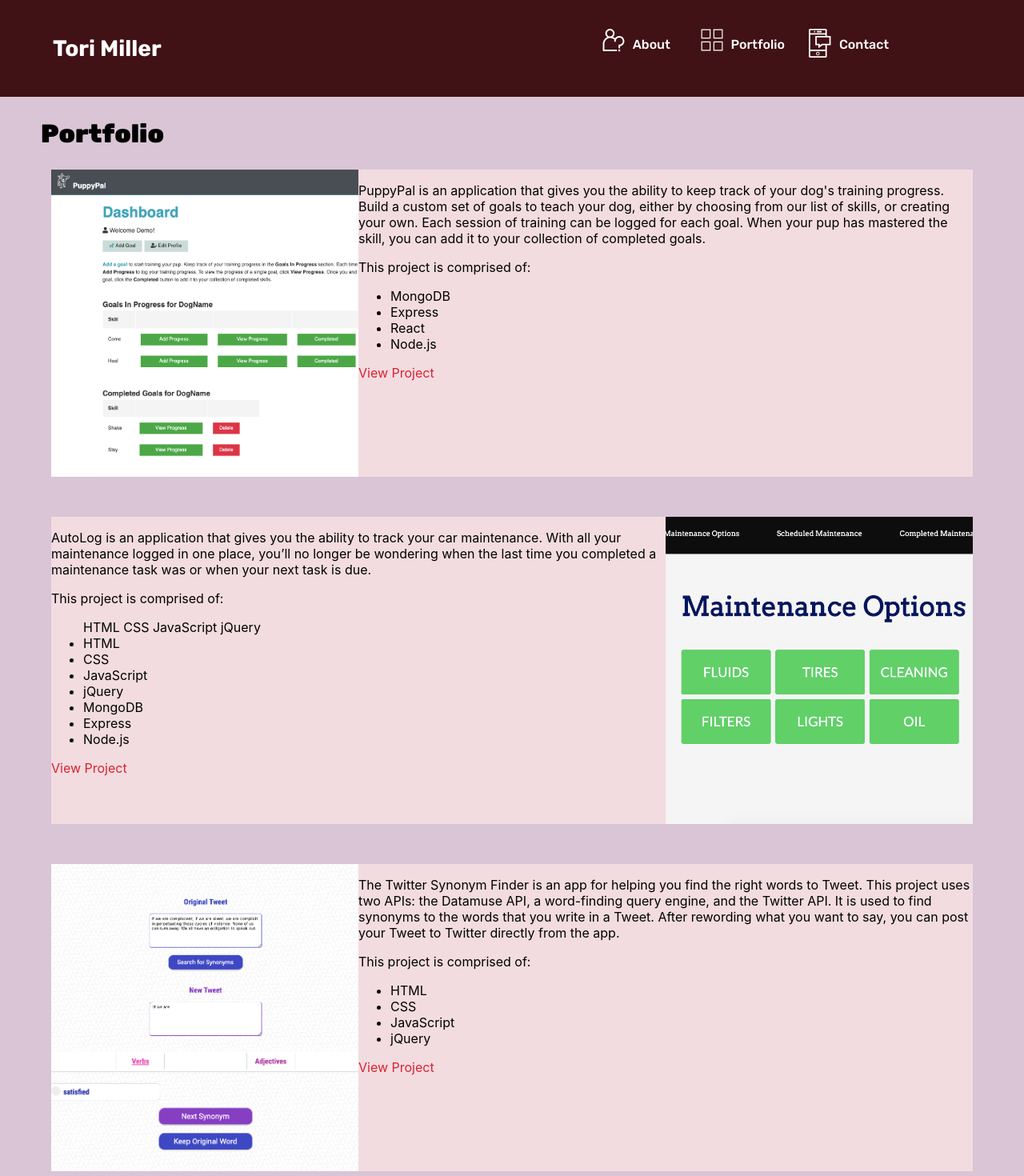
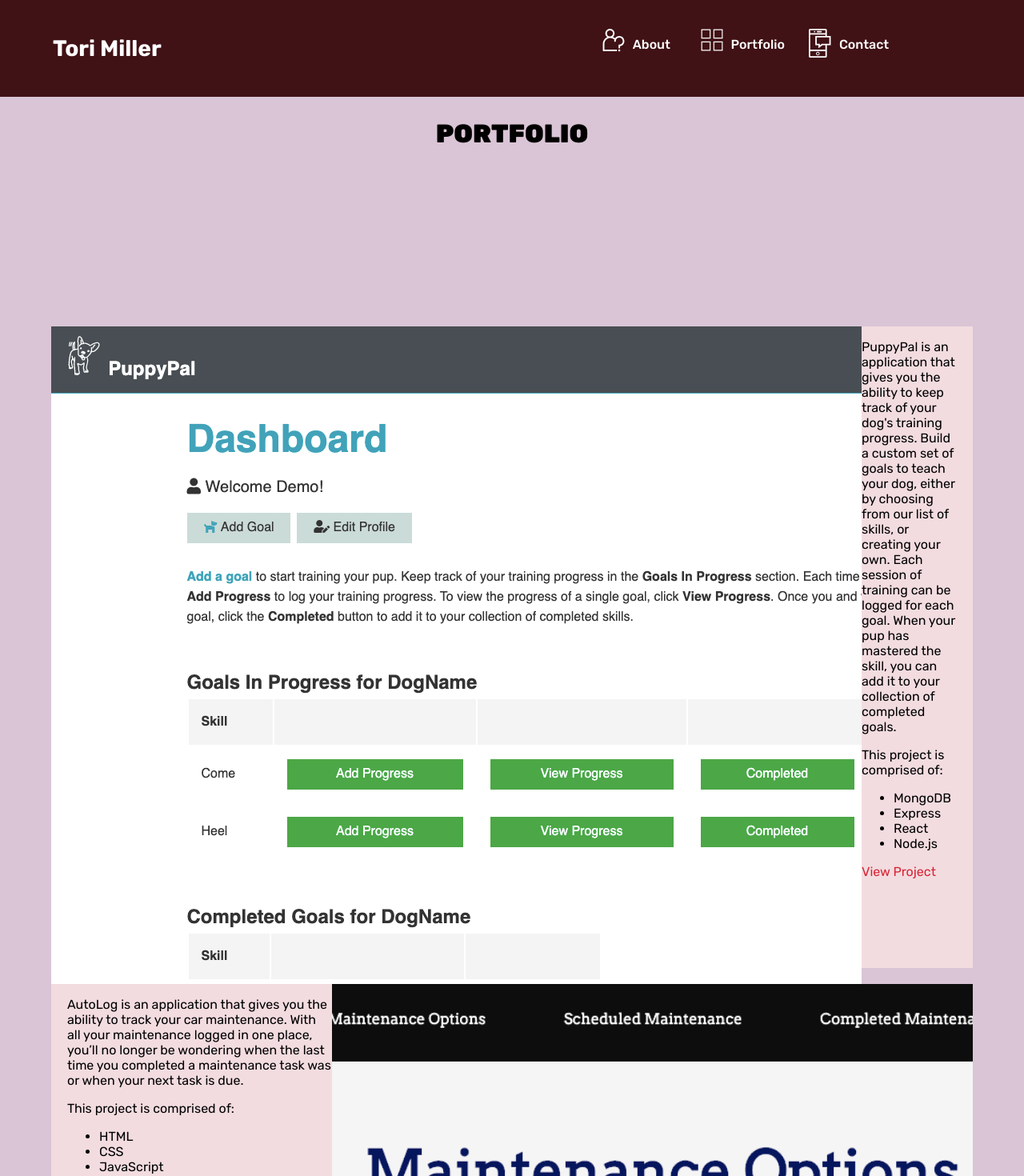
Before and after one commit to torimiller/portfolio, a React (Create React App) app in the folder client/: page /portfolio in a window 1280 px wide. Shown: the top 1470 px of the page at 80% size. Built offline with nearby package versions, Linux system fonts and the light colour scheme.

Commit message:
adjusted fonts

```diff
--- a/client/src/App.css
+++ b/client/src/App.css
@@ -159,7 +159,7 @@ html, body {
   grid-column-start: 4;
   grid-column-end: 6;
   font-family: 'Rubik', sans-serif;
-  font-weight: 400;
+  font-weight: 500;
   font-size: .75em;
   line-height: 1.75em;
   color: #401115;
@@ -178,12 +178,13 @@ html, body {
 .portfolio-preview-wrapper {
   grid-column-start: 1;
   grid-column-end: 6;
+  margin-bottom: 100px;
 }
 
 .portfolio-h1 {
-  font-family: 'Rubik', sans-serif;
+  /* font-family: 'Rubik', sans-serif;
   font-weight: 900;
-  font-size: 2em;
+  font-size: 2em; */
 }
 
 .portfolio-preview-thumbnail-wrapper {
@@ -264,40 +265,49 @@ html, body {
 
 .portfolio-h1 {
   text-align: center;
+  font-family: 'Rubik', sans-serif;
+  font-weight: 900;
+  font-size: 2em;
 }
 
 .portfolio-wrapper {
   grid-column-start: 1;
   grid-column-end: 6;
   display: grid;
-  /* grid-gap: 3%;
-  grid-template-columns: 5% 26% 26% 26% 5%; */
   grid-template-columns: 5% 30% 30% 30% 5%;
-  grid-template-rows: repeat(3, 1fr);
+  grid-template-rows: 10% 30% 30% 30%;
+  grid-row-gap: 20px;
+  margin-bottom: 100px;
+  font-family: 'Rubik', sans-serif;
+}
+
+.portfolio-wrapper > .portfolio-h1 {
+  grid-row: 1;
+  grid-column: 3;
 }
 
 .portfolio-piece {
   background-color: #F2DCE0;
-  margin-bottom: 50px;
 }
 
 .portfolio-piece-puppypal {
   display: grid;
   grid-column-start: 2;
   grid-column-end: 5;
-  grid-row: 1;
+  grid-row: 2;
   grid-template-columns: repeat(3, 1fr);
 }
 
 .puppypal-image {
   grid-column-start: 1;
   grid-column-end: 2;
-  width: 100%;
+  height: 100%;
 }
 
 .puppypal-content {
   grid-column-start: 2;
   grid-column-end: 4;
+  padding-right: 20px;
 }
 
 
@@ -305,38 +315,41 @@ html, body {
   display: grid;
   grid-column-start: 2;
   grid-column-end: 5;
-  grid-row: 2;
+  grid-row: 3;
   grid-template-columns: repeat(3, 1fr);
 }
 
 .autolog-image {
   grid-column-start: 3;
   grid-column-end: 4;
-  width: 100%;
+  height: 100%;
+  justify-self: end;
 }
 
 .autolog-content {
   grid-column-start: 1;
   grid-column-end: 3;
+  padding-left: 20px;
 }
 
 .portfolio-piece-twitter {
   display: grid;
   grid-column-start: 2;
   grid-column-end: 5;
-  grid-row: 3;
+  grid-row: 4;
   grid-template-columns: repeat(3, 1fr);
 }
 
 .twitter-image {
   grid-column-start: 1;
   grid-column-end: 2;
-  width: 100%;
+  height: 100%;
 }
 
 .twitter-content {
   grid-column-start: 2;
   grid-column-end: 4;
+  padding-right: 20px;
 }
 
 .view-project {
--- a/client/src/components/Portfolio/Portfolio.js
+++ b/client/src/components/Portfolio/Portfolio.js
@@ -8,8 +8,8 @@ import twitter from './img/twitter.png';
 const Portfolio = () => {
     return (
         <Fragment>
-            <h1 className="portfolio-h1">Portfolio</h1>
             <div className="portfolio-wrapper">
+                <h1 className="portfolio-h1">PORTFOLIO</h1>
                 <div className="portfolio-piece-puppypal portfolio-piece">
                     <img src={puppypal} className="puppypal-image" alt="puppypal-thumbnail" />
                     <div className="puppypal-content">
@@ -28,7 +28,7 @@ const Portfolio = () => {
                     <div className="autolog-content">
                         <p>AutoLog is an application that gives you the ability to track your car maintenance. With all your maintenance logged in one place, you’ll no longer be wondering when the last time you completed a maintenance task was or when your next task is due.</p>
                         <p>This project is comprised of:</p>
-                        <ul>HTML CSS JavaScript jQuery
+                        <ul>
                             <li>HTML</li>
                             <li>CSS</li>
                             <li>JavaScript</li>
```
